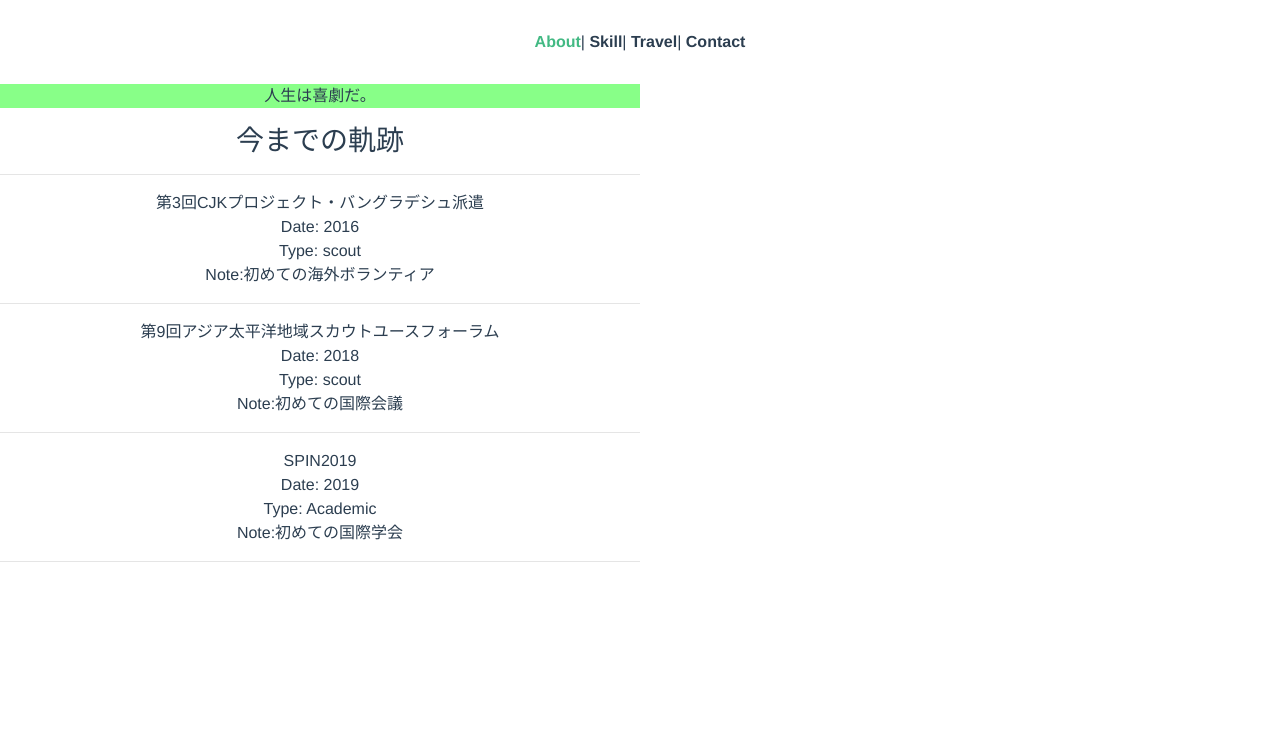
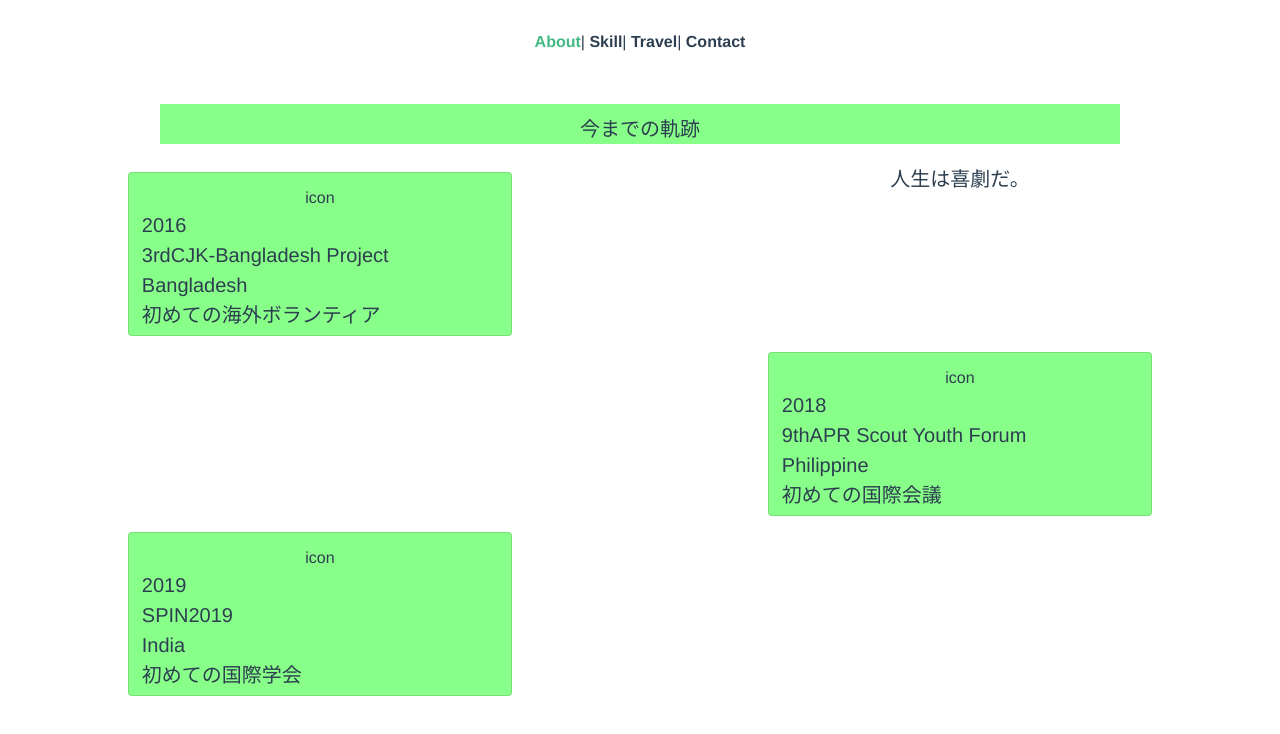
Before and after one commit to Senple/semple_portfolio_by_vue, a Vue app: page / in a window 1280 px wide. Shown: the top 734 px of the page. Built offline with nearby package versions, Linux system fonts and the light colour scheme; a web font is replaced by a local one.

Commit message:
added grid layout  in About page.

```diff
--- a/src/views/About.vue
+++ b/src/views/About.vue
@@ -1,11 +1,43 @@
 <template>
   <div id="about">
     <Loading v-show="loading"></Loading>
-    <div class="about" v-show="!loading">
-      <p id="header">人生は喜劇だ。</p>
-      <h3>今までの軌跡</h3>
-      <div v-for="topic in history" :key="topic.index">
-        <hr />
+    <div id="container" class="about" v-show="!loading">
+      <h5 id="header" class="header">今までの軌跡</h5>
+      <div id="card1" class="scout card">
+        <span class="icon">icon</span>
+        <p class="card-left card-text">
+          2016
+          <br />3rdCJK-Bangladesh Project
+          <br />Bangladesh
+          <br />初めての海外ボランティア
+        </p>
+      </div>
+      <p>人生は喜劇だ。</p>
+      <div id="card2" class="scout card">
+        <!-- <p class="card-left">2018</p> -->
+        <span class="icon">icon</span>
+        <p class="card-left card-text">
+          2018
+          <br />9thAPR Scout Youth Forum
+          <br />Philippine
+          <br />初めての国際会議
+        </p>
+      </div>
+
+      <div id="card3" class="card">
+        <span class="icon">icon</span>
+        <p class="card-left card-text">
+          2019
+          <br />SPIN2019
+          <br />India
+          <br />初めての国際学会
+        </p>
+      </div>
+
+      <div id="card4"></div>
+
+      <!-- <div v-for="topic in history" :key="topic.index">
+        <p></p>
         {{ topic.title }}
         <br />
         Date: {{ topic.date }}
@@ -14,7 +46,7 @@
         <br />
         Note:{{ topic.remarks }}
       </div>
-      <hr />
+      <hr />-->
     </div>
   </div>
 </template>
@@ -28,14 +60,16 @@ export default {
       loading: true,
       history: [
         {
-          title: "第3回CJKプロジェクト・バングラデシュ派遣",
+          // title: "第3回CJKプロジェクト・バングラデシュ派遣",
+          title: "3rdCJK-Bangladesh Project",
           date: "2016",
           type: "scout",
           remarks: "初めての海外ボランティア",
           index: "A0001"
         },
         {
-          title: "第9回アジア太平洋地域スカウトユースフォーラム",
+          // title: "第9回アジア太平洋地域スカウトユースフォーラム",
+          title: "9thAPR Scout Youth Forum",
           date: "2018",
           type: "scout",
           remarks: "初めての国際会議",
@@ -82,15 +116,77 @@ export default {
 </script>
 
 <style scoped>
-#about {
+#container {
   display: grid;
   grid-template-columns: 50vw 50vw;
-  grid-template-rows: 10vh 1fr 1fr 1fr;
+  grid-template-rows: 10vh 22.5vh 22.5vh 22.5vh 22.5vh;
+  width: 100vw;
+  height: 100vh;
+  /* grid-template-areas:
+    "header header"
+    "card1 word1"
+    "word2 card2"
+    "card3 word3"
+    "word4 card4"; */
 }
 
 #header {
-  grid-row: 1;
-  grid-column: 1/ 3;
+  grid-row: 1/2;
+  grid-column: 1/3;
   background: #8f8;
 }
+#card1 {
+  grid-row: 2/3;
+  grid-column: 1/2;
+  background: #8f8;
+}
+#card2 {
+  grid-row: 3/4;
+  grid-column: 2/3;
+  background: #8f8;
+}
+#card3 {
+  grid-row: 4/5;
+  grid-column: 1/2;
+  background: #8f8;
+}
+p {
+  font-size: 20px;
+}
+
+.header {
+  padding: 1%;
+  margin: 1em 8em;
+}
+
+.card {
+  padding: 2%;
+  margin: 0.5em 8em;
+}
+
+.card-left {
+  text-align: left;
+  /* vertical-align: bottom; */
+}
+/* .card-text {
+  padding-top: 5%;
+} */
+
+/* スマホ版のCSSを設定 */
+@media only screen and (max-width: 480px) {
+  p {
+    font-size: 5px;
+  }
+  .header {
+    padding: 4%;
+    margin: 1.2em 1.5em;
+  }
+  .card {
+    padding: 5%;
+    margin: 3em 1em;
+  }
+  /* .card-text {
+    padding-top: 10%;
+  } */
+}
 </style>
```
